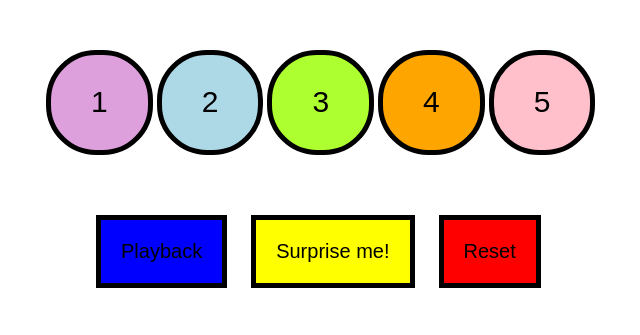
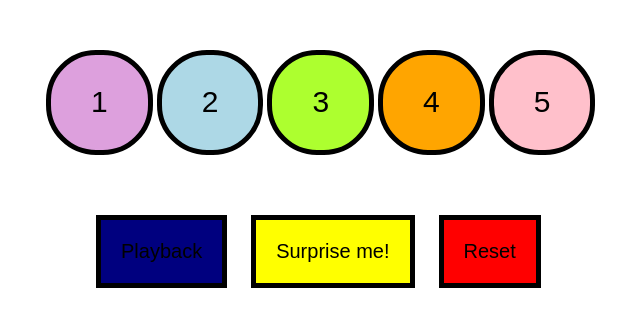
Before and after one commit to apurtelle/apurtelle.github.io, a plain HTML site: page index.html in a window 1280 px wide. In both pictures the pointer is over the button "Playback". Shown: the top 335 px of the page, without its empty margins (4-644 px from the left). Drawn offline with Linux system fonts and the light colour scheme.

Commit message:
Added button animations to the playback, surprise, and reset buttons.

```diff
--- a/css/main.css
+++ b/css/main.css
@@ -53,6 +53,12 @@
     padding: 20px 20px;
     margin: 10px;
 }
+.main-btn:hover {
+    background-image: linear-gradient(rgba(0, 0, 0, 0.5), rgba(0, 0, 0, 0.5));
+}
+.main-btn:active {
+    transform: translateY(5px);
+}
 #playback {
     background-color: blue;
 }
```
